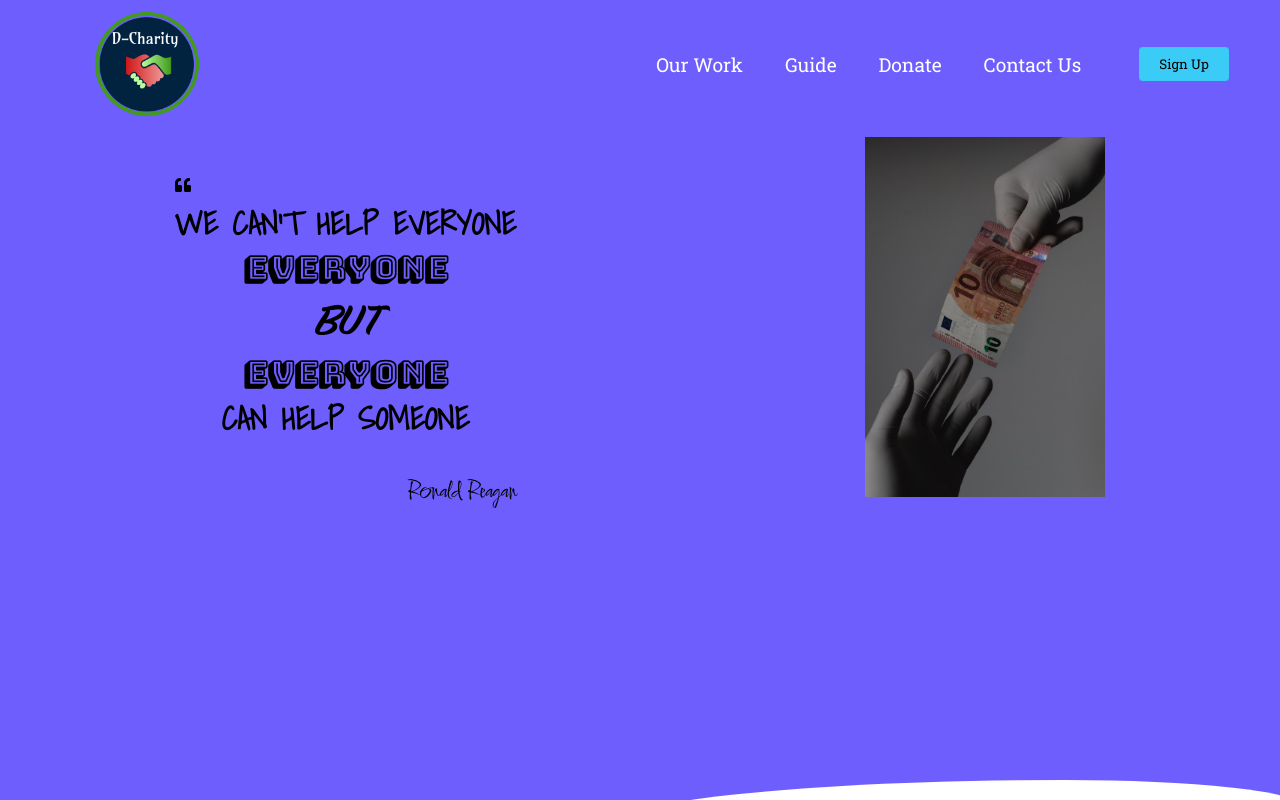
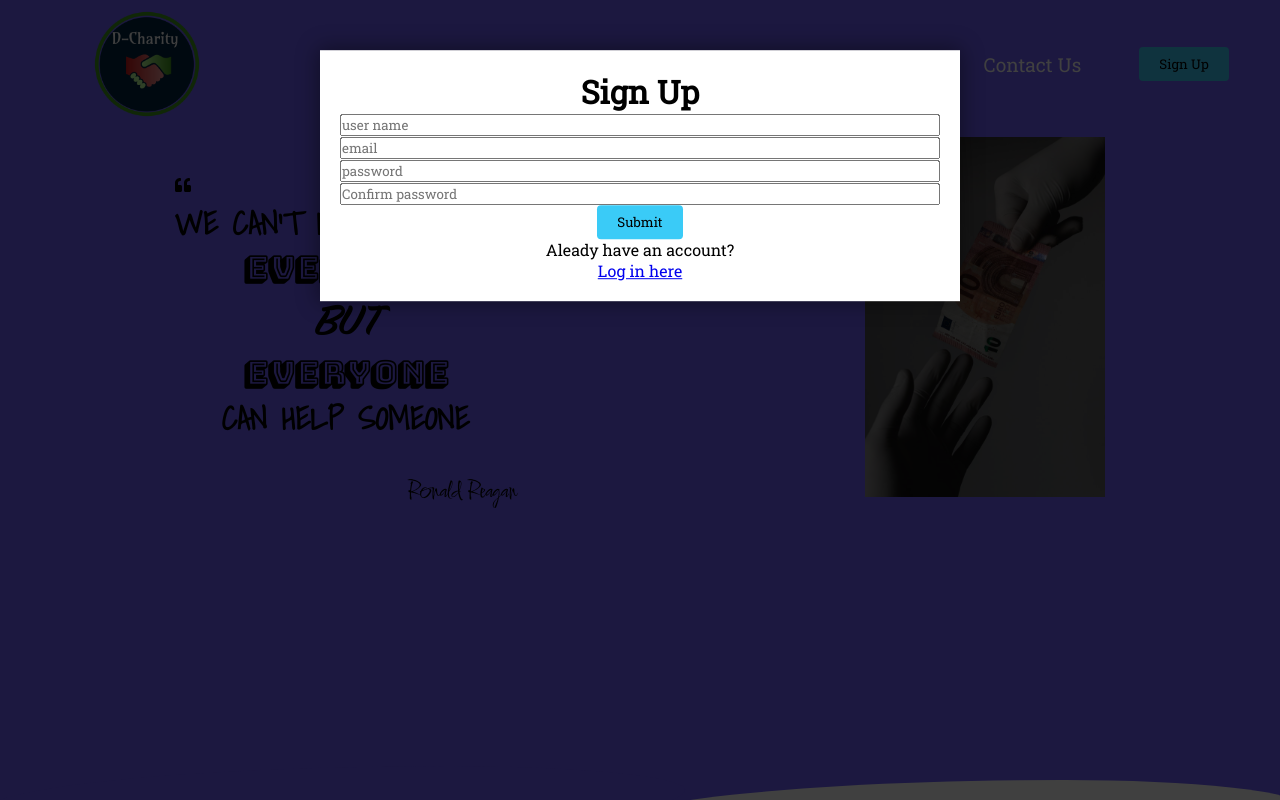
Before and after one commit to freesudani/D-Charity, a React (Create React App) app: page / in a window 1280 px wide. Both pictures are taken after a click on the button "Sign Up". Shown: the top 800 px of the page. Built offline with nearby package versions, Linux system fonts and the light colour scheme; a web font is replaced by a local one.

Commit message:
SingUp Form 1

```diff
--- a/public/index.html
+++ b/public/index.html
@@ -34,6 +34,8 @@
   </head>
   <body>
     <noscript>You need to enable JavaScript to run this app.</noscript>
+    <div id="sign-up"></div>
+    <div id="backdrop"></div>
     <div id="root"></div>
     <!--
       This HTML file is a template.
--- a/src/UI/ButtonSmall.js
+++ b/src/UI/ButtonSmall.js
@@ -2,7 +2,11 @@ import React from "react";
 import classes from "./ButtonSmall.module.css";
 
 const ButtonSmall = (props) => {
-  return <button className={classes.btnsmall}>{props.children}</button>;
+  return (
+    <button className={classes.btnsmall} onClick={props.onClick}>
+      {props.children}
+    </button>
+  );
 };
 
 export default ButtonSmall;
--- a/src/components/Navbar.js
+++ b/src/components/Navbar.js
@@ -5,6 +5,7 @@ import Logo from "../assets/image/454ce6367e2a405c96c5c0158a8b7f48.png";
 import classes from "./Navbar.module.css";
 
 import { Link } from "react-scroll";
+import SignUpForm from "./SignUpForm";
 
 const Navbar = () => {
   const [clicked, setClicked] = useState(false);
@@ -14,7 +15,12 @@ const Navbar = () => {
     setClicked(!clicked);
   };
 
+  const showFormhandler = () => {
+    setShowForm(!showForm);
+  };
+
   return (
+    <>
       <nav className={classes.navbarItems}>
         <img className={classes.navbarLogo} src={Logo} alt="logo" />
         <div className={classes.menuIcon} onClick={handleClick}>
@@ -24,7 +30,9 @@ const Navbar = () => {
           ></i>
         </div>
         <ul
-        className={clicked ? `${classes.navemenuactive}` : `${classes.navmenu}`}
+          className={
+            clicked ? `${classes.navemenuactive}` : `${classes.navmenu}`
+          }
         >
           {MenuItems.map((item, index) => {
             return (
@@ -41,14 +49,10 @@ const Navbar = () => {
             );
           })}
         </ul>
-      <ButtonSmall
-        onClick={() => {
-          setShowForm(true);
-        }}
-      >
-        Sign Up
-      </ButtonSmall>
+        <ButtonSmall onClick={showFormhandler}>Sign Up</ButtonSmall>
       </nav>
+      {showForm && <SignUpForm onShow={setShowForm} />}
+    </>
   );
 };
 
--- a/src/components/SignUpForm.js
+++ b/src/components/SignUpForm.js
@@ -1,8 +1,13 @@
 import React from "react";
-import classes from "./SignUpForm.module.ccs";
-import ButtonMedium from "../UI/ButtonMedium";
+import reactDom from "react-dom";
+import classes from "./SignUpForm.module.css";
+import ButtonSmall from "../UI/ButtonSmall";
 
-const SignUpForm = () => {
+const Backdrop = (prop) => {
+  return <div className={classes.backdrop}></div>;
+};
+
+const SignupOverlay = (props) => {
   return (
     <div className={classes.loginBox}>
       <h1>Sign Up</h1>
@@ -11,7 +16,9 @@ const SignUpForm = () => {
         <input name="email" placeholder="email" />
         <input name="password" placeholder="password" />
         <input name="password" placeholder="Confirm password" />
-        <ButtonMedium className={classes.signUpSubmit}>Submit</ButtonMedium>
+        <ButtonSmall className={classes.signUpSubmit} onClick={props.onShow}>
+          Submit
+        </ButtonSmall>
       </form>
       <p>
         Aleady have an account? <br />
@@ -21,4 +28,16 @@ const SignUpForm = () => {
   );
 };
 
+const SignUpForm = (props) => {
+  return (
+    <>
+      {reactDom.createPortal(<Backdrop />, document.getElementById("backdrop"))}
+      {reactDom.createPortal(
+        <SignupOverlay onShow={props.onShow} />,
+        document.getElementById("sign-up")
+      )}
+    </>
+  );
+};
+
 export default SignUpForm;
--- a/src/components/SignUpForm.module.css
+++ b/src/components/SignUpForm.module.css
@@ -1,3 +1,13 @@
+.backdrop {
+  position: fixed;
+  top: 0;
+  left: 0;
+  width: 100%;
+  height: 100vh;
+  z-index: 10;
+  background: rgba(0, 0, 0, 0.75);
+}
+
 form {
   width: 100%;
 }
@@ -5,12 +15,17 @@ form {
 .loginBox {
   width: 50%;
   text-align: center;
-  position: relative;
+  position: fixed;
   left: 50%;
   transform: translate(-50%, 20%);
   padding: 20px;
   background-color: white;
   box-shadow: 0 0 20px 2px rgba(0, 0, 0, 0.4);
+  z-index: 100;
+}
+
+input {
+  width: 100%;
 }
 
 .signUpSubmit {
```
Lines whose indentation alone changed are shown as unchanged.
